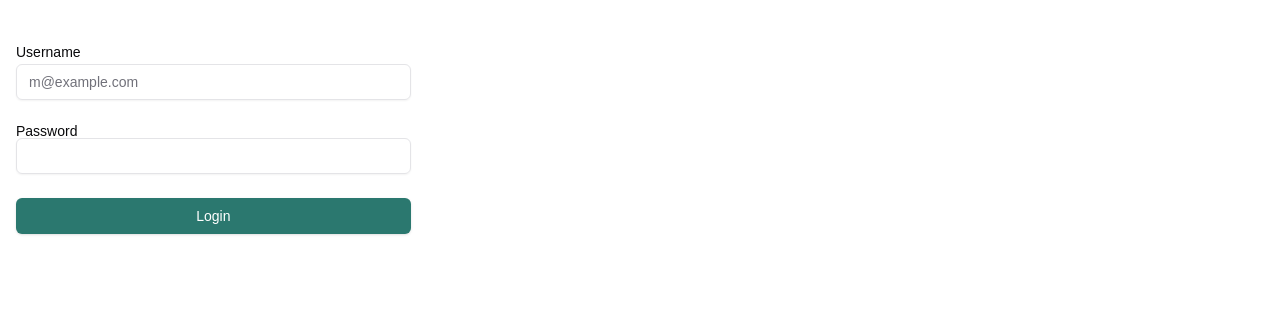
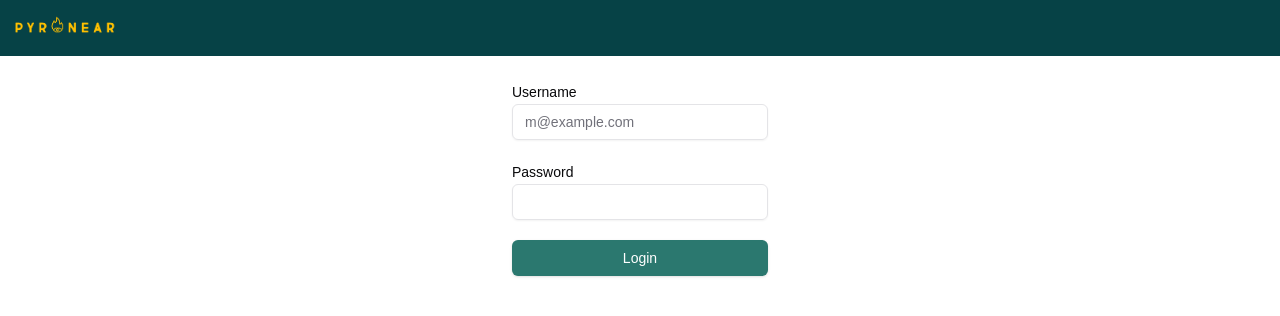
Before and after one commit to vanderlindenma/pyro_plateform_nextjs, a Next.js app: page / in a window 1280 px wide. Shown: the top 316 px of the page. Built offline with nearby package versions, Linux system fonts and the light colour scheme; no server answers.

Commit message:
Before rework thin vs. wide layout

```diff
--- a/actions/auth/session.ts
+++ b/actions/auth/session.ts
@@ -100,6 +100,7 @@ export async function login(
 
 export async function logout() {
   (await cookies()).set("session", "", { expires: new Date(0) });
+  redirect("/");
 }
 
 export async function getSession(): Promise<SessionPayload> {
--- a/app/dashboard/layout.tsx
+++ b/app/dashboard/layout.tsx
@@ -3,5 +3,5 @@ export default function DashboardLayout({
 }: {
   children: React.ReactNode;
 }) {
-  return <div className="h-screen w-screen">{children}</div>;
+  return <div className="h-screen w-screen overflow-x-hidden">{children}</div>;
 }
--- a/app/page.tsx
+++ b/app/page.tsx
@@ -2,8 +2,17 @@ import LoginForm from "@/components/loginForm";
 
 export default function Page() {
   return (
-    <div className="flex flex-col p-4 lg:w-1/3">
-      <div className="mt-6">
+    <div className="flex flex-col justify-center items-center h-full w-full">
+      <header className="w-full flex justify-between items-center h-14 px-2 bg-primary">
+      <div className="flex items-center py-2">
+        <img
+          src="/logo_yellow.png"
+          alt="Pyronear Logo"
+          className="h-8"
+        />
+      </div>
+      </header>
+      <div className="mt-6 w-64">
         <LoginForm />
       </div>
     </div>
--- a/components/loginForm.tsx
+++ b/components/loginForm.tsx
@@ -11,7 +11,7 @@ export default function LoginPage() {
 
   return (
     <form action={action}>
-      <div className="flex flex-col gap-2">
+      <div className="flex flex-col gap-1">
         <div>
           <Label htmlFor="email">Username</Label>
           <Input id="username" name="username" placeholder="m@example.com" />
@@ -20,9 +20,7 @@ export default function LoginPage() {
           )}
         </div>
         <div className="mt-4">
-          <div className="flex items-center justify-between">
             <Label htmlFor="password">Password</Label>
-          </div>
           <Input id="password" type="password" name="password" />
           {state?.errors?.password && (
             <p className="text-sm text-red-500">{state.errors.password}</p>
@@ -38,13 +36,3 @@ export default function LoginPage() {
     </form>
   );
 }
-
-// export function LoginButton() {
-//   const { pending } = useFormStatus();
-
-//   return (
-//     <Button aria-disabled={pending} type="submit" className="mt-4 w-full">
-//       {pending ? "Submitting..." : "Sign up"}
-//     </Button>
-//   );
-// }
```
